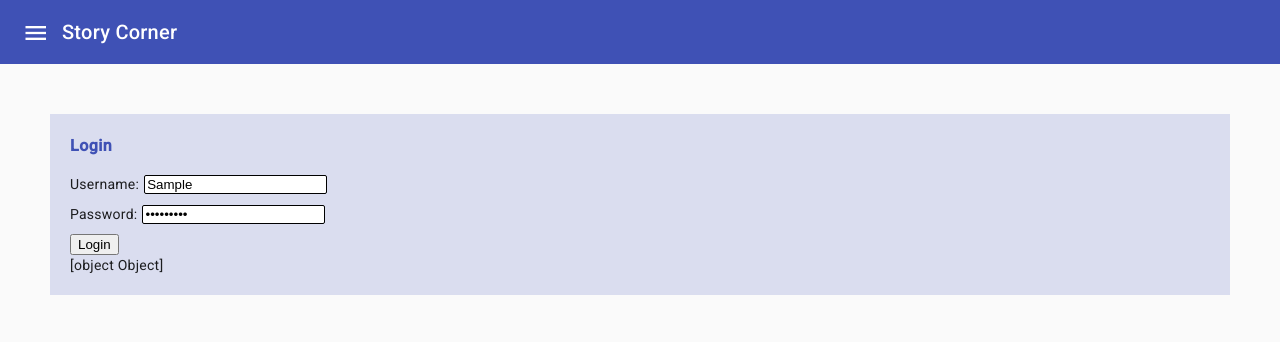
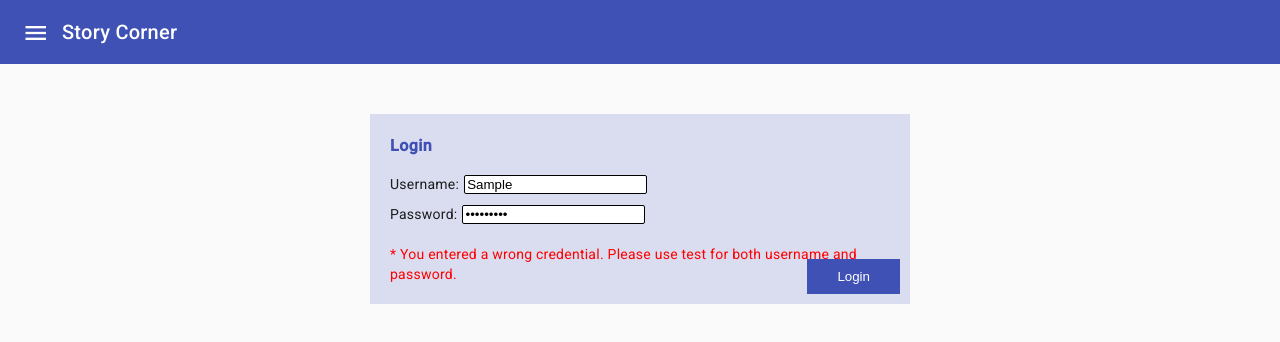
Before and after one commit to neethu-op-ibm/my-apps, an Angular app: page /login in a window 1280 px wide. Both pictures are taken after typing "Sample", "Sample123" into the empty fields and a click on the button "Login". Shown: the top 342 px of the page. Built offline with nearby package versions, Linux system fonts and the light colour scheme; no server answers.

Commit message:
login mock api integration

```diff
--- a/src/app/app-routing.module.ts
+++ b/src/app/app-routing.module.ts
@@ -6,6 +6,11 @@ const routes: Routes = [
     path: 'authentication',
     loadChildren: () =>
       import('./modules/user-authentication/user-authentication.module').then(m => m.UserAuthenticationModule)
+  },
+  {
+    path: 'authorized-user',
+    loadChildren: () =>
+      import('./modules/authorized-user/authorized-user.module').then(m => m.AuthorizedUserModule)
   }
 ];
 
--- a/src/app/app.component.scss
+++ b/src/app/app.component.scss
@@ -13,5 +13,8 @@ mat-sidenav {
     background-color: #f4f4f4;
 }
 .main-section{
-    margin: 50px
+    margin: 50px;
+    display: flex;
+    justify-content: center;
+    align-items: center;
 }
--- a/src/app/app.module.ts
+++ b/src/app/app.module.ts
@@ -21,13 +21,14 @@ import { AuthenicationService } from './services/authenication.service';
     BrowserAnimationsModule,
     HttpClientModule,
     MatSidenavModule,
+    SharedModule,
+    UserAuthenticationModule,
     AuthorizedUserModule,
-    SharedModule,
-    UserAuthenticationModule
   ],
   providers: [
     AuthenicationService
   ],
   bootstrap: [AppComponent],
+  exports: [AuthorizedUserModule]
 })
 export class AppModule { }
--- /dev/null
+++ b/src/app/modules/authorized-user/authorized-user-routing.module.ts
@@ -0,0 +1,17 @@
+import { NgModule } from '@angular/core';
+import { Routes, RouterModule } from '@angular/router';
+import { HomeComponent } from './home/home.component';
+
+const appRoutes: Routes = [
+  { path: 'home', component: HomeComponent }
+];
+
+@NgModule({
+    imports: [
+        RouterModule.forChild(appRoutes)
+    ],
+    exports: [
+        RouterModule
+    ]
+})
+export class AuthorizedUserModuleRoutingModule {}
--- a/src/app/modules/authorized-user/authorized-user.module.ts
+++ b/src/app/modules/authorized-user/authorized-user.module.ts
@@ -1,15 +1,15 @@
 import { NgModule } from '@angular/core';
 import { CommonModule } from '@angular/common';
 import { HomeComponent } from './home/home.component';
-
-
+import { AuthorizedUserModuleRoutingModule } from './authorized-user-routing.module';
 
 @NgModule({
   declarations: [
     HomeComponent
   ],
   imports: [
-    CommonModule
+    CommonModule,
+    AuthorizedUserModuleRoutingModule
   ]
 })
 export class AuthorizedUserModule { }
--- a/src/app/modules/shared/side-nav/side-nav.component.html
+++ b/src/app/modules/shared/side-nav/side-nav.component.html
@@ -1,11 +1,11 @@
 <mat-nav-list class="sidenav-list">
-    <a mat-list-item (click)="onToggleClose('authentication/login')">
+    <a mat-list-item (click)="onToggleClose('/authentication/login')">
         <mat-icon>input</mat-icon>
-        <span>Signin</span>
+        <span>Login</span>
     </a>
     <a mat-list-item (click)="onToggleClose('/authentication/registration')">
         <mat-icon>account_circle</mat-icon>
-        <span>Signup</span>
+        <span>Registration</span>
     </a>
     <a mat-list-item (click)="onToggleClose('/authentication/forgot-password')">
         <mat-icon>help_outline</mat-icon>
--- a/src/app/modules/user-authentication/forgot-password/forgot-password.component.html
+++ b/src/app/modules/user-authentication/forgot-password/forgot-password.component.html
@@ -1 +1 @@
-<p>forgot-password works!</p>
+<p>Dummy forgot-password works!</p>
--- a/src/app/modules/user-authentication/login/login.component.html
+++ b/src/app/modules/user-authentication/login/login.component.html
@@ -18,11 +18,11 @@
                     <div *ngIf="formControls['password'].errors['required']">Password is required</div>
                 </div>
             </div>
-            <button [disabled]="loading" class="btn btn-primary">
+            <button [disabled]="loading" class="btn btn-primary login-btn">
                 <span *ngIf="loading" class="spinner-border spinner-border-sm mr-1"></span>
                 Login
             </button>
-            <div *ngIf="error" class="alert alert-danger mt-3 mb-0">{{error}}</div>
+            <div *ngIf="error" class="error">{{error}}</div>
         </form>
     </div>
 </div>
--- a/src/app/modules/user-authentication/login/login.component.scss
+++ b/src/app/modules/user-authentication/login/login.component.scss
@@ -1,19 +1,41 @@
-.card{
+.card {
     padding: 20px;
     background: #3f51b52b;
-    .card-header{
+    height: 150px;
+    width: 500px;
+    position: relative;
+
+    .card-header {
         font-size: 16px;
         font-weight: 600;
         color: #3f51b5;
     }
-    .card-body{
-        input{
+
+    .card-body {
+        input {
             margin-bottom: 10px;
             border-radius: 2px;
             border: 1px solid black;
         }
-        label{
+
+        label {
             margin-right: 5px;
         }
     }
+
+    .error {
+        color: red;
+        margin-top: 10px;
+    }
+
+    .login-btn {
+        margin: 10px 0px;
+        padding: 10px 30px;
+        background: #3f51b5;
+        border: none;
+        color: #fff;
+        position: absolute;
+        right: 10px;
+        bottom: 0;
+    }
 }
--- a/src/app/modules/user-authentication/login/login.component.ts
+++ b/src/app/modules/user-authentication/login/login.component.ts
@@ -1,7 +1,6 @@
 import { Component } from '@angular/core';
 import { Router, ActivatedRoute } from '@angular/router';
 import { FormBuilder, FormGroup, Validators } from '@angular/forms';
-import { first } from 'rxjs/operators';
 import { AuthenicationService } from 'src/app/services/authenication.service';
 
 @Component({
@@ -44,15 +43,15 @@ export class LoginComponent {
     }
     this.loading = true;
     this.authenticationService.login(this.formControls['username'].value,
-      this.formControls['password'].value)
-      .subscribe(
-        data => {
-          this.router.navigate([this.returnUrl]);
-        },
-        error => {
-          console.log(error);
-          this.error = error;
-          this.loading = false;
-        });
+      this.formControls['password'].value).subscribe((response: any) => {
+        console.log(response);
+        if (response.status === 200) {
+
+          this.router.navigateByUrl('/authorized-user/home');
+        } else {
+          this.error = '* You entered a wrong credential. Please use test for both username and password.'
+        }
+
+      })
   }
 }
--- a/src/app/modules/user-authentication/user-authentication.module.ts
+++ b/src/app/modules/user-authentication/user-authentication.module.ts
@@ -24,6 +24,9 @@ import { AuthenicationService } from 'src/app/services/authenication.service';
     LoginComponent,
     RegistrationComponent,
     ForgotPasswordComponent
-  ]
+  ],
+  providers: [
+    AuthenicationService
+  ],
 })
 export class UserAuthenticationModule { }
--- a/src/app/services/authenication.service.ts
+++ b/src/app/services/authenication.service.ts
@@ -1,8 +1,7 @@
 import { Injectable } from "@angular/core";
 import { HttpClient } from "@angular/common/http";
-import { BehaviorSubject, Observable } from "rxjs";
-import { map } from "rxjs/operators";
 import { User } from "../models/user";
+import { BehaviorSubject, Observable, of } from "rxjs";
 
 @Injectable({
   providedIn: 'root'
@@ -24,17 +23,14 @@ export class AuthenicationService {
   }
 
   login(username: string, password: string) {
-    return this.http
-      .post<any>(`/user/authenticate`, { username, password })
-      .pipe(
-        map(user => {
-          console.log(user);
-          localStorage.setItem("currentUser", JSON.stringify(user));
-          this.currentUserSubject.next(user);
-          return user;
-        })
-      );
-
+    // mocked api response
+    let response = {};
+    if (username === 'test' && password === 'test') {
+      response = { status: 200 };
+    } else {
+      response = { status: 401 };
+    }
+    return of(response)
   }
 
   logout() {
```
